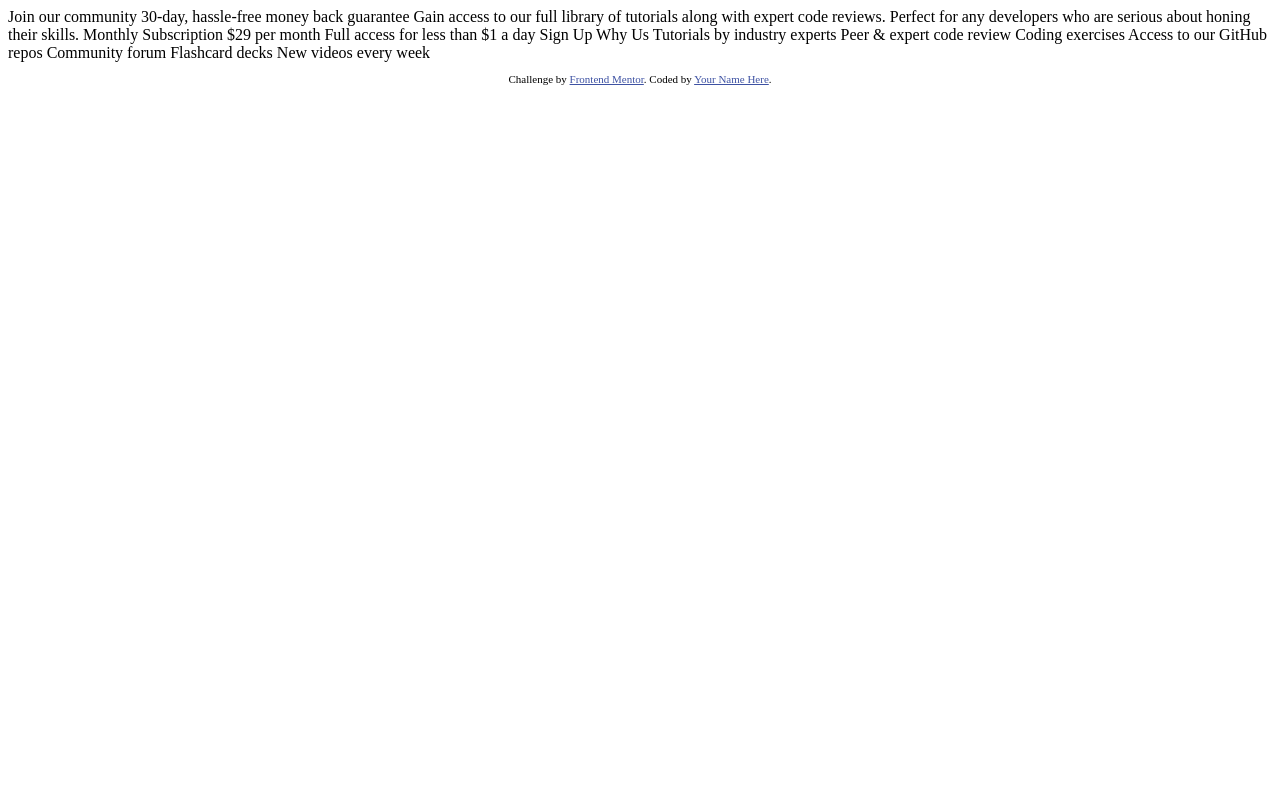
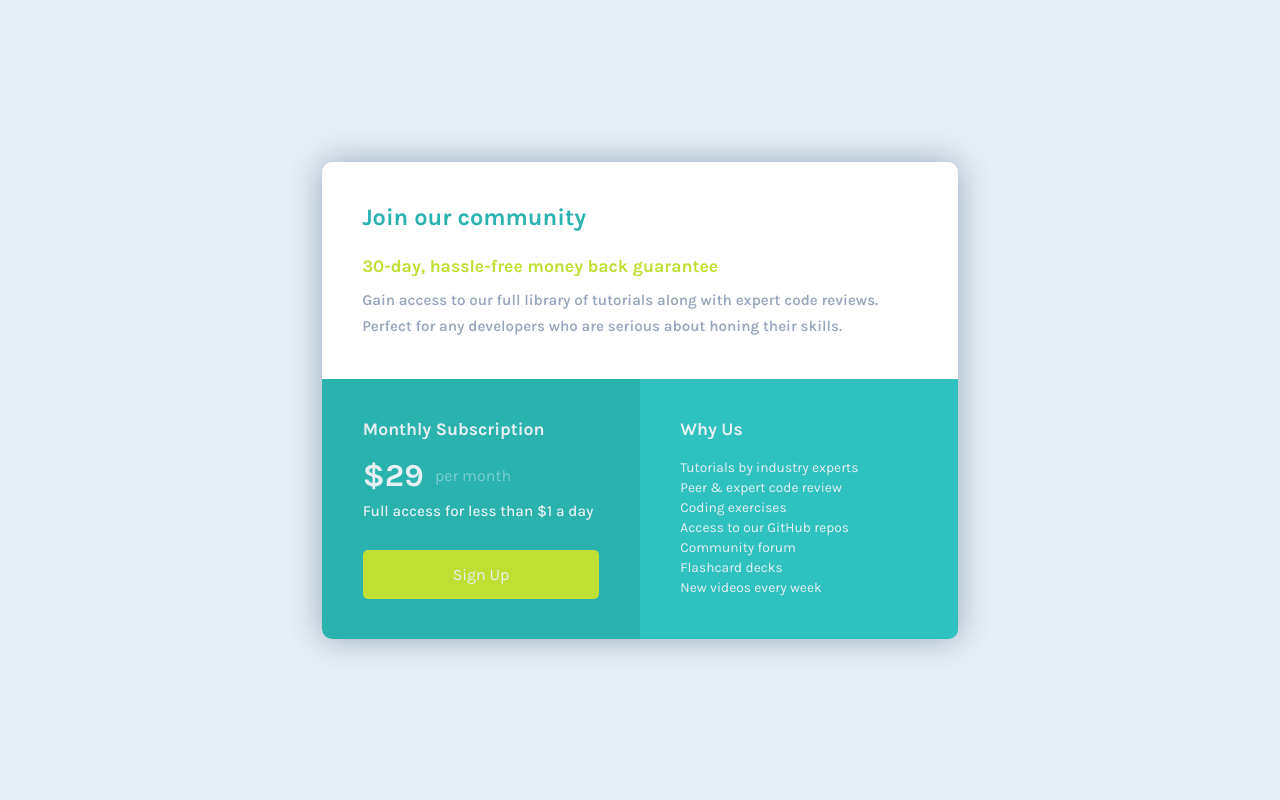
Before and after one commit to eliamrr/Single-Price-Grid-Component--Frontend-Mentor, a plain HTML site: page index.html in a window 1280 px wide. Drawn offline with Linux system fonts and the light colour scheme.

Commit message:
Desafio terminado

```diff
--- a/index.html
+++ b/index.html
@@ -1,50 +1,47 @@
 <!DOCTYPE html>
-<html lang="en">
+<html lang="es">
 <head>
   <meta charset="UTF-8">
   <meta name="viewport" content="width=device-width, initial-scale=1.0"> <!-- displays site properly based on user's device -->
-
   <link rel="icon" type="image/png" sizes="32x32" href="./images/favicon-32x32.png">
-
   <title>Frontend Mentor | Single Price Grid Component</title>
-
-  <!-- Feel free to remove these styles or customise in your own stylesheet 👍 -->
-  <style>
-    .attribution { font-size: 11px; text-align: center; }
-    .attribution a { color: hsl(228, 45%, 44%); }
-  </style>
+  <!-- Estilos -->
+  <link rel="stylesheet" href="styles.css">
+  <!-- Fuentes -->
+  <link rel="preconnect" href="https://fonts.googleapis.com">
+  <link rel="preconnect" href="https://fonts.gstatic.com" crossorigin>
+  <link href="https://fonts.googleapis.com/css2?family=Karla:ital,wght@0,200..800;1,200..800&display=swap" rel="stylesheet">
 </head>
 <body>
-  Join our community
-
-  30-day, hassle-free money back guarantee
-
-  Gain access to our full library of tutorials along with expert code reviews.
-  Perfect for any developers who are serious about honing their skills.
-
-  Monthly Subscription
-
-  &dollar;29 per month
-
-  Full access for less than &dollar;1 a day
-
-  Sign Up
-
-  Why Us
-
-  Tutorials by industry experts
-  Peer &amp; expert code review
-  Coding exercises
-  Access to our GitHub repos
-  Community forum
-  Flashcard decks
-  New videos every week
-
-  <footer>
-    <p class="attribution">
-      Challenge by <a href="https://www.frontendmentor.io?ref=challenge" target="_blank">Frontend Mentor</a>.
-      Coded by <a href="#">Your Name Here</a>.
-    </p>
-  </footer>
+  <main class="main" >
+    <section class="section-1" >
+      <h2 class="h2-1">Join our community</h2>
+      <h3 class="h3-1" >30-day, hassle-free money back guarantee</h3>
+      <p class="p-1" >Gain access to our full library of tutorials along with expert code reviews. Perfect for any developers who are serious about honing their skills.</p>
+    </section>
+    <section class="section-2">
+      <div class="div-1">
+        <h4 class="h4-1" >Monthly Subscription</h4>
+        <div>
+          <p class="p2" >$29</p>
+          <p class="p3">per month</p>
+        </div>
+        <p class="p4">Full access for less than $1 a day</p>
+        <button class="b2">Sign Up</button>
+      </div>
+      <div class="div-2" >
+        <h4 class="h4-2" >Why Us</h4>
+        <div>
+          <p class="p5" >Tutorials by industry experts</p>
+          <p class="p5" >Peer & expert code review</p>
+          <p class="p5" >Coding exercises</p>
+          <p class="p5" >Access to our GitHub repos</p>
+          <p class="p5" >Community forum</p>
+          <p class="p5" >Flashcard decks</p>
+          <p class="p5" >New videos every week</p>
+        </div>
+      </div>
+    </section>
+  </main>
 </body>
 </html>
--- /dev/null
+++ b/styles.css
@@ -0,0 +1,152 @@
+*{
+    /* #COLORES */
+    /* ### Primary */
+    --Teal_500: hsl(179, 62%, 43%);
+    --Green_400: hsl(71, 73%, 54%);
+
+    /* ### Neutral */
+    --Teal_100: hsl(204, 43%, 93%);
+    --Gray_500: hsl(218, 22%, 67%);
+
+    margin: 0;
+    padding: 0;
+    font-family: "Karla", sans-serif;
+    font-size: 16px;
+    box-sizing:border-box;
+    overflow: hidden;
+}
+body{
+    width: 100vw;
+    height: 100vh;
+    display: flex;
+    align-items: center;
+    justify-content: center;
+    background-color: var(--Teal_100);
+
+    /* Eliminar */
+    /* background-image: url(/design/desktop-design.jpg);
+    background-position: center;
+    background-repeat: no-repeat; */
+    .main{
+        width: 636px;
+        height: 477px;
+        border-radius: 10px;
+        background-color: white;
+        box-shadow: 0 0 2em var(--Gray_500);
+        .section-1{
+            padding:0  2.51em;
+            padding-top: 2.6em;
+            .h2-1{
+                font-size: 1.47em;
+                color: var(--Teal_500);
+            }
+            .h3-1{
+                padding-top: 1.41em;
+                font-size: 1.10em;
+                /* color: aqua; */
+                font-weight: 700;
+                color: var(--Green_400);
+            }
+            .p-1{
+                padding-top: 0.8em;
+                font-size: 0.945em;
+                font-weight: 600;
+                line-height: 1.69em;
+                color: var(--Gray_500);
+            }
+        }
+        .section-2{
+            width: 100%;
+            height: 100%;
+            margin-top: 2.5em;
+            display: flex;
+            color:var(--Teal_100);
+            background-color: var(--Teal_500);
+            .div-1{
+                padding: 0 2.55em;
+                width: 50%;
+                height: 100%;
+                .h4-1{
+                    padding-top: 2.274em;
+                    font-size: 1.1em;
+                    font-weight: 700;
+                }
+                div{
+                    display: flex;
+                    align-items: center;
+                    padding-top: 1.14em;
+                    .p2{
+                        font-size: 2em;
+                        font-weight: 700;
+                    }
+                    .p3{
+                        padding-left: 0.7em;
+                        color: hsla(203, 44%, 93%, 0.445)
+                    }
+                }
+                .p4{
+                    padding-top: 0.49em;
+                    font-size: 0.954em;
+                    font-weight: 500;
+                }
+                .b2{
+                    margin-top: 1.9em;
+                    padding: 0.93em;
+                    width: 100%;
+                    border: none;
+                    border-radius: 5px;
+                    background-color:var(--Green_400);
+                    color:var(--Teal_100);
+                    transition: all 300ms ease;
+                }
+                .b2:hover{
+                    transform: scale(1.1);
+                }
+            }
+            .div-2{
+                width: 50%;
+                padding: 0 2.52em;
+                background-color: hsl(179, 61%, 47%);
+                .h4-2{
+                    padding-top: 2.274em;
+                    font-size: 1.1em;
+                    font-weight: 700;
+
+                }
+                div{
+                    padding-top: 1.21em;
+                    line-height: 1.247em;
+                    .p5{
+                        font-size: 0.86em;
+                    }
+                }
+            }
+        }
+    }
+}
+@media(max-width:375px){
+    body{
+        width: 100%;
+        height: 100%;
+        .main{
+            margin: 4em 2em ;
+            height: auto;
+            .section-2{
+                width: 100%;
+                flex-direction: column;
+                gap: 2em;
+                .div-1{
+                    width: 100%;
+                }
+                .div-2{
+                    width: 100%;
+                    div{
+                        margin-bottom: 2em;
+                        .p5{
+                        }
+                    }
+                }
+            }
+        }
+    }
+}
```
Also changed, not shown: design/Screenshot 2025-09-25 at 21-37-43 Frontend Mentor Single Price Grid Component.png (added), 2 other files.
